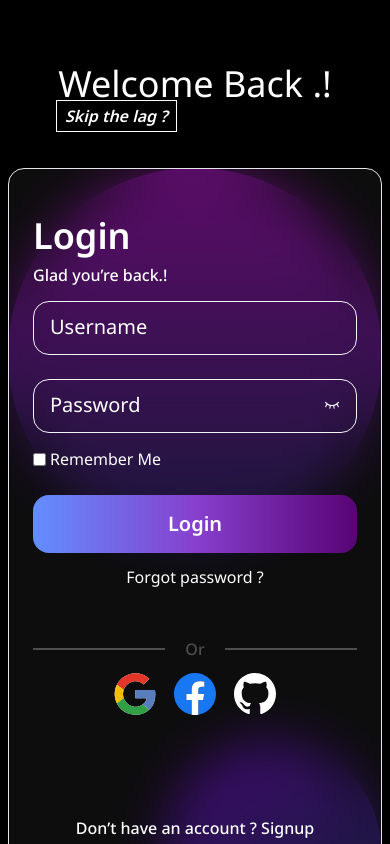
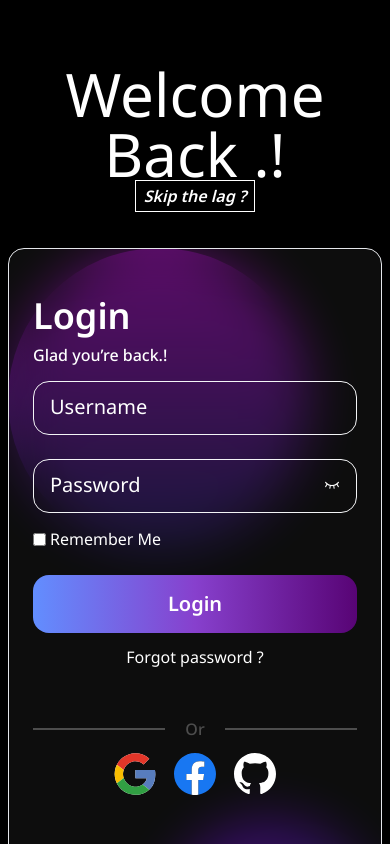
Before and after one commit to anangyoga/login-dark, a React (Vite) app: page / in a window 390 px wide. Shown: the top 844 px of the page. Built offline with nearby package versions, Linux system fonts and the light colour scheme; a web font is replaced by a local one.

Commit message:
fix: responsive md

```diff
--- a/src/components/Login.tsx
+++ b/src/components/Login.tsx
@@ -9,22 +9,22 @@ import { Link } from "react-router-dom";
 
 const Login = () => {
   return (
-    <section className="px-2 py-16 flex flex-col gap-10 sm:grid sm:grid-cols-5 sm:gap-24 sm:px-[60px] sm:py-[114px]">
-      <div className="sm:col-span-3">
-        <div className="flex flex-col justify-center sm:min-h-screen">
-          <h1 className="text-4xl text-center sm:text-start sm:text-8xl sm:font-semibold text-white sm:leading-normal">Welcome Back .!</h1>
+    <section className="px-2 py-16 flex flex-col gap-10 md:gap-20 lg:grid lg:grid-cols-5 lg:gap-24 lg:px-[60px] lg:py-[114px]">
+      <div className="lg:col-span-3">
+        <div className="flex flex-col justify-center lg:min-h-screen">
+          <h1 className="text-6xl text-center lg:text-start sm:text-8xl sm:font-semibold text-white sm:leading-normal z-10">Welcome Back .!</h1>
 
-          <div className="pl-12 sm:pl-5">
+          <div className="text-center lg:text-start sm:pl-5">
             <span className="sm:text-[32px] text-white font-semibold italic border px-2 py-1 sm:border-4 border-white sm:px-6 sm:py-[14px]">Skip the lag ?</span>
           </div>
         </div>
       </div>
 
-      <div className="sm:w-[480px] relative col-span-2 justify-self-end">
-        <ElipseTopIcon className="absolute sm:w-[302px] sm:h-[302px] sm:-top-12 sm:-left-48" />
-        <ElipseRightIcon className="absolute bottom-0 right-0 sm:-bottom-20 sm:-right-9" />
+      <div className="md:w-full lg:w-[480px] relative lg:col-span-2 justify-self-end">
+        <ElipseTopIcon className="absolute w-[302px] h-[302px] lg:-top-12 lg:-left-48" />
+        <ElipseRightIcon className="absolute bottom-0 right-0 lg:-bottom-20 lg:-right-9" />
         <div className="border border-gray-200 rounded-2xl bg-white bg-opacity-5 backdrop-blur-[26px] px-6 py-10 sm:px-10 sm:py-24 text-white flex flex-col gap-12">
-          <div className="flex flex-col gap-[14px] sm:w-[400px]">
+          <div className="flex flex-col gap-[14px] md:w-full lg:w-[400px]">
             <div>
               <h3 className="text-4xl leading-normal font-semibold">Login</h3>
               <p className="text-base font-medium leading-normal">Glad you’re back.!</p>
@@ -74,7 +74,7 @@ const Login = () => {
                   Signup
                 </Link>
               </p>
-              <div className="flex flex-col sm:flex-row items-center sm:justify-between ">
+              <div className="flex flex-col sm:flex-row items-center md:justify-evenly lg:justify-between ">
                 <p className="text-base font-normal cursor-pointer">Terms & Conditions</p>
                 <p className="text-base font-normal cursor-pointer">Support</p>
                 <p className="text-base font-normal cursor-pointer">Customer Care</p>
```
